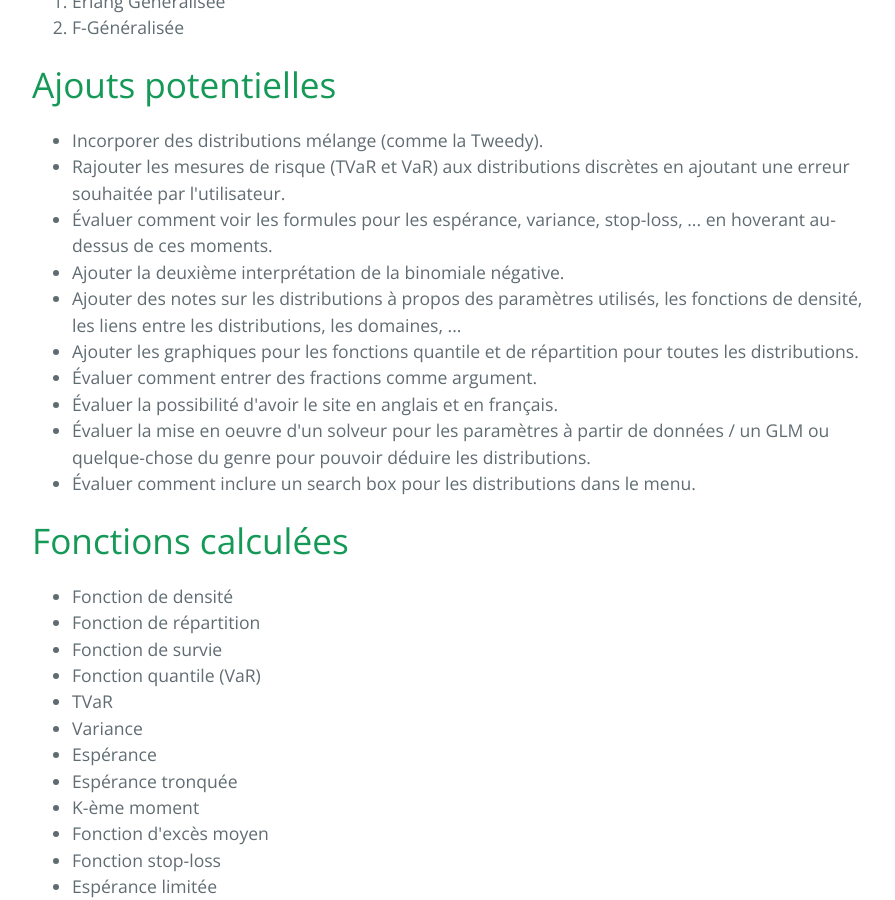
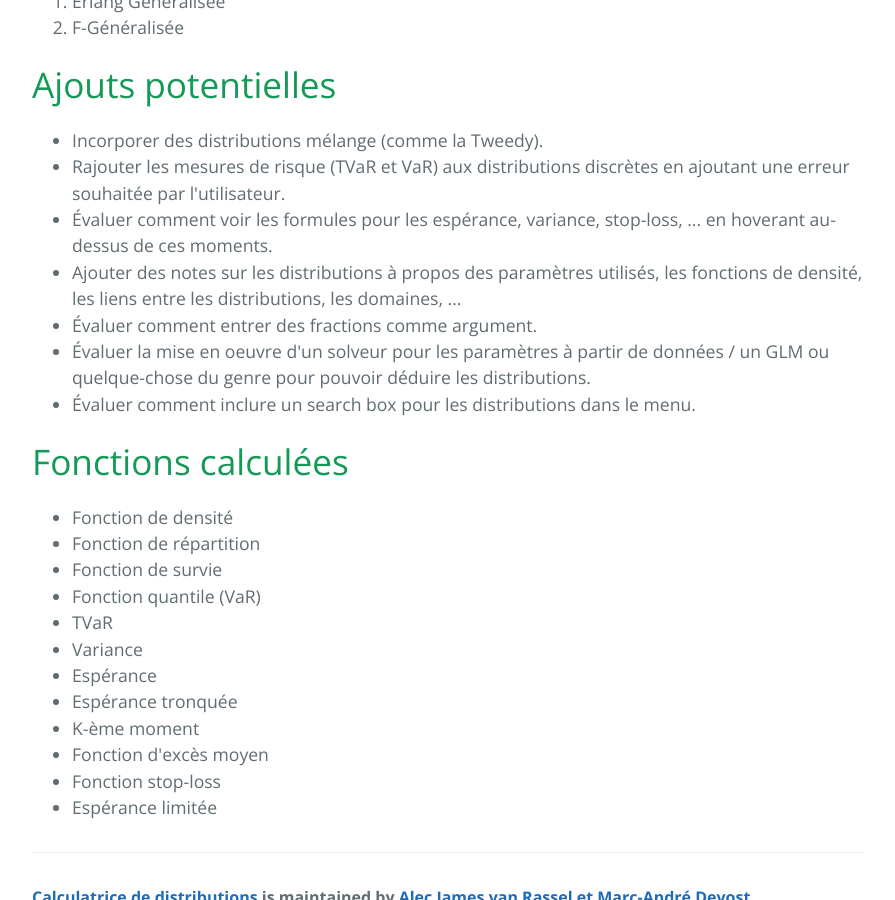
Before and after one commit to alec42/distributacalcul, a Jekyll site: the page built from docs/index.html, in a window 1280 px wide and 900 px high, scrolled down 1657 px. Shown: the whole window, without its empty margins (192-1087 px from the left). Built offline with Jekyll 4.4.1, drawn with Linux system fonts in a browser that asks for light colours; the list of posts is cut into pages by our own code; some of the changed text lies outside the part shown.

```diff
--- a/docs/_config.yml
+++ b/docs/_config.yml
@@ -1,6 +1,6 @@
 # Setup
 title:        Calculatrice de distributions
-tagline:      Une calculatrice dynamique pour vos problèmes de statistique et de probabilités
+tagline:      Une calculatrice dynamique pour vos problèmes de statistique et de probabilité
 baseurl:      "https://alec42.github.io/distributacalcul/"
 paginate:     1
 locale:       "fr"
--- a/docs/index.html
+++ b/docs/index.html
@@ -65,11 +65,8 @@
 			<li>Incorporer des distributions mélange (comme la Tweedy).</li>
 			<li>Rajouter les mesures de risque (TVaR et VaR) aux distributions discrètes en ajoutant une erreur souhaitée par l'utilisateur.</li>
 			<li>Évaluer comment voir les formules pour les espérance, variance, stop-loss, ... en hoverant au-dessus de ces moments.</li>
-			<li>Ajouter la deuxième interprétation de la binomiale négative.</li>
 			<li>Ajouter des notes sur les distributions à propos des paramètres utilisés, les fonctions de densité, les liens entre les distributions, les domaines, ...</li>
-			<li>Ajouter les graphiques pour les fonctions quantile et de répartition pour toutes les distributions.</li>
 			<li>Évaluer comment entrer des fractions comme argument.</li>
-			<li>Évaluer la possibilité d'avoir le site en anglais et en français.</li>
 			<li>Évaluer la mise en oeuvre d'un solveur pour les paramètres à partir de données / un GLM ou quelque-chose du genre pour pouvoir déduire les distributions.</li>
 			<li>Évaluer comment inclure un search box pour les distributions dans le menu.</li>
 		</ul>
```
Also changed, not shown: 2 other files.
